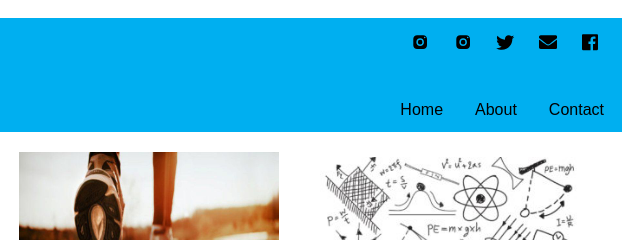
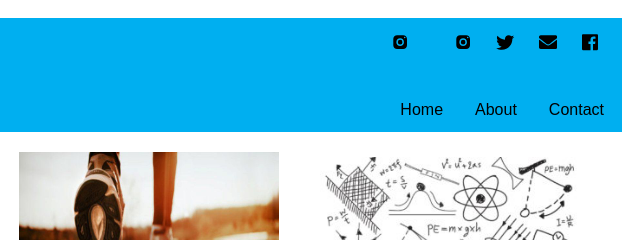
Before and after one commit to Nastassie/Task-HTML-CSS, a plain HTML site: page index.html in a window 1280 px wide. Shown: the top 240 px of the page, 640-1280 px from the left. Drawn offline with Linux system fonts and the light colour scheme.

Commit message:
update 2. move icon

```diff
--- a/index.html
+++ b/index.html
@@ -38,7 +38,7 @@
 												<svg class="icon" xmlns="http://www.w3.org/2000/svg" viewBox="0 0 24 24">    <path d="M 8 3 C 5.239 3 3 5.239 3 8 L 3 16 C 3 18.761 5.239 21 8 21 L 16 21 C 18.761 21 21 18.761 21 16 L 21 8 C 21 5.239 18.761 3 16 3 L 8 3 z M 18 5 C 18.552 5 19 5.448 19 6 C 19 6.552 18.552 7 18 7 C 17.448 7 17 6.552 17 6 C 17 5.448 17.448 5 18 5 z M 12 7 C 14.761 7 17 9.239 17 12 C 17 14.761 14.761 17 12 17 C 9.239 17 7 14.761 7 12 C 7 9.239 9.239 7 12 7 z M 12 9 A 3 3 0 0 0 9 12 A 3 3 0 0 0 12 15 A 3 3 0 0 0 15 12 A 3 3 0 0 0 12 9 z"></path></svg>
 												</a>
                                         </li>
-                                         <li>
+                                         <li style="position:relative; left: -20px;">
                                             <a href="https://www.instagram.com/sworn_ryu/" rel="author" class="facebook">
 												<svg class="icon" xmlns="http://www.w3.org/2000/svg" viewBox="0 0 24 24">    <path d="M 8 3 C 5.239 3 3 5.239 3 8 L 3 16 C 3 18.761 5.239 21 8 21 L 16 21 C 18.761 21 21 18.761 21 16 L 21 8 C 21 5.239 18.761 3 16 3 L 8 3 z M 18 5 C 18.552 5 19 5.448 19 6 C 19 6.552 18.552 7 18 7 C 17.448 7 17 6.552 17 6 C 17 5.448 17.448 5 18 5 z M 12 7 C 14.761 7 17 9.239 17 12 C 17 14.761 14.761 17 12 17 C 9.239 17 7 14.761 7 12 C 7 9.239 9.239 7 12 7 z M 12 9 A 3 3 0 0 0 9 12 A 3 3 0 0 0 12 15 A 3 3 0 0 0 15 12 A 3 3 0 0 0 12 9 z"></path></svg>
 												</a>
```
